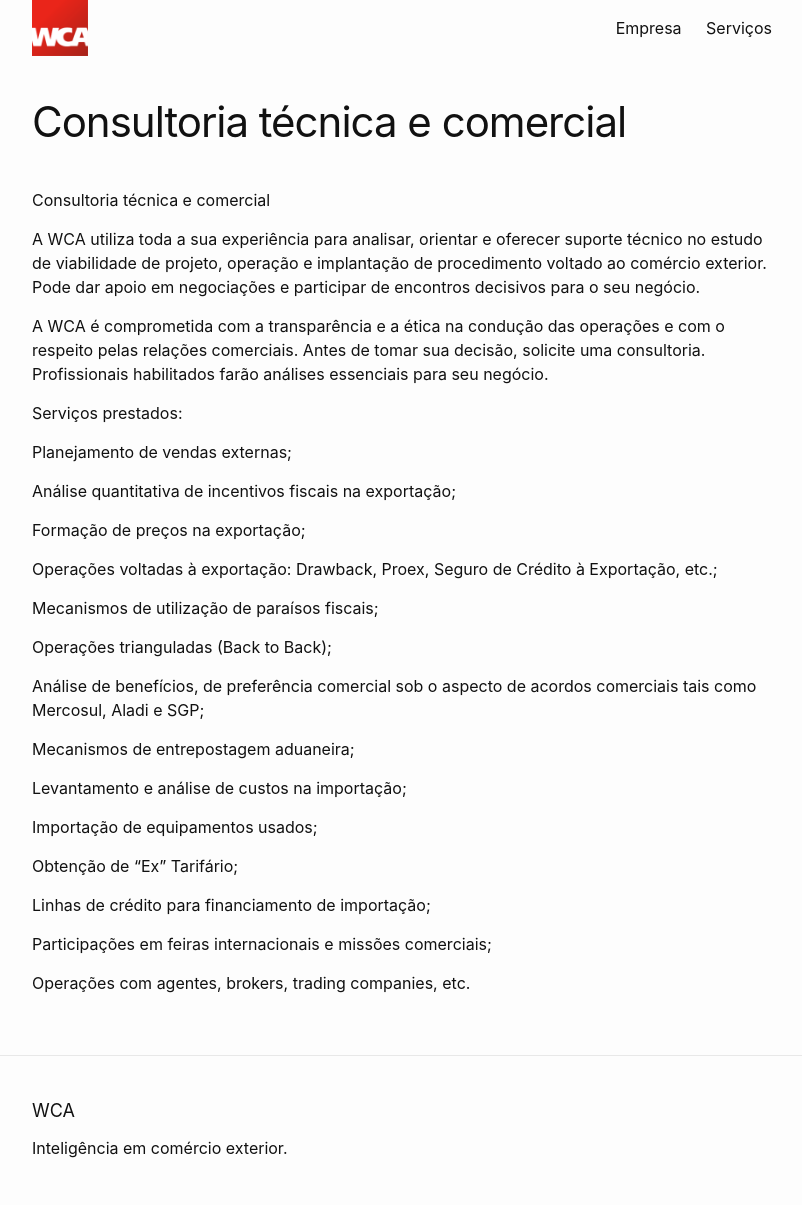
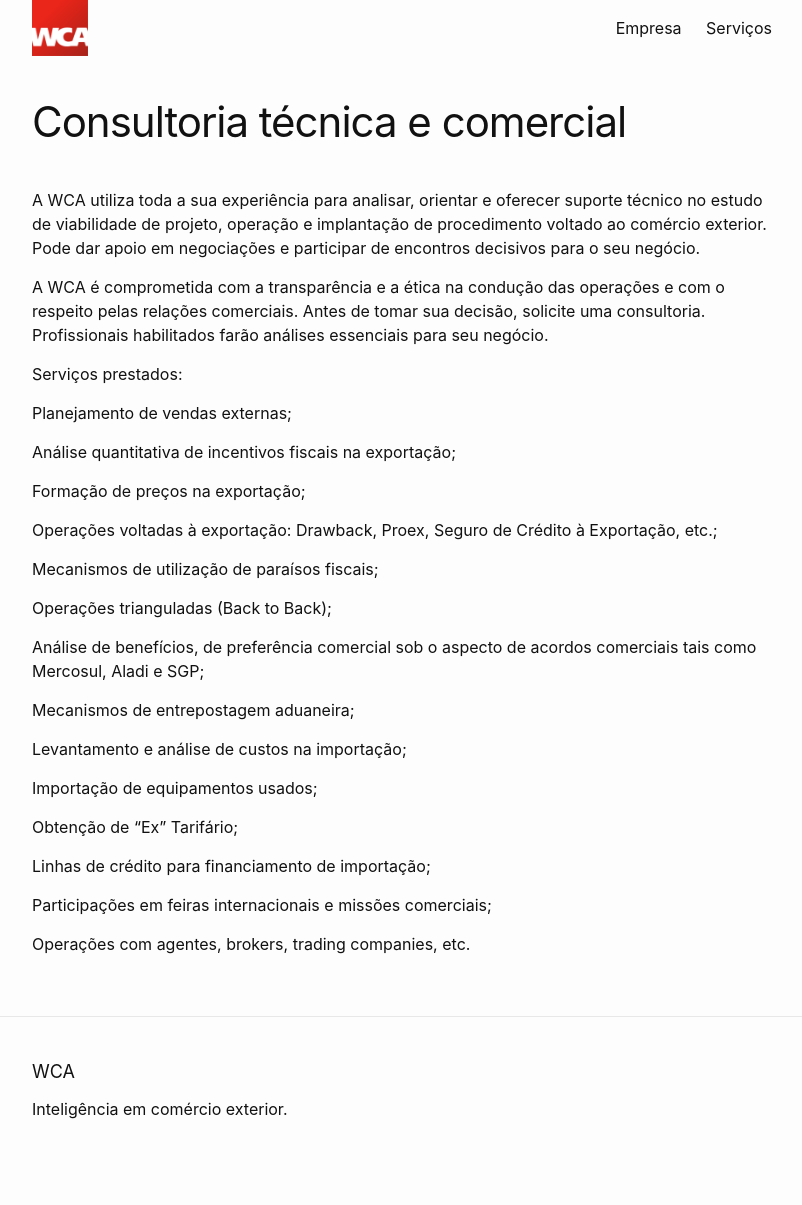
Before and after one commit to WCAComex/wcacomex.github.io, a Jekyll site: the page built from _servicos/consultoria-tecnica-e-comercial.markdown, in a window 1280 px wide. Shown: the whole page, without its empty margins (238-1040 px from the left). Built offline with Jekyll 4.4.1, drawn with Linux system fonts in a browser that asks for light colours; after the commit the page ends 1166 px from its top, so only the background shows below that.

Commit message:
Apaguei a repetição do título no início do texto

```diff
--- a/_servicos/consultoria-tecnica-e-comercial.markdown
+++ b/_servicos/consultoria-tecnica-e-comercial.markdown
@@ -2,8 +2,6 @@
 title: Consultoria técnica e comercial
 date: 2017-10-22 21:34:00 -02:00
 ---
-
-Consultoria técnica e comercial
 
 A WCA utiliza toda a sua experiência para analisar, orientar e oferecer suporte técnico no estudo de viabilidade de projeto, operação e implantação de procedimento voltado ao comércio exterior. Pode dar apoio em negociações e participar de encontros decisivos para o seu negócio.
 
```
